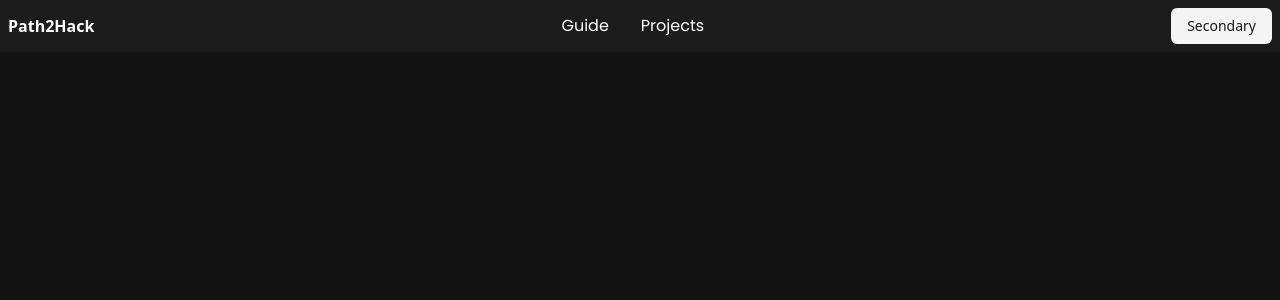
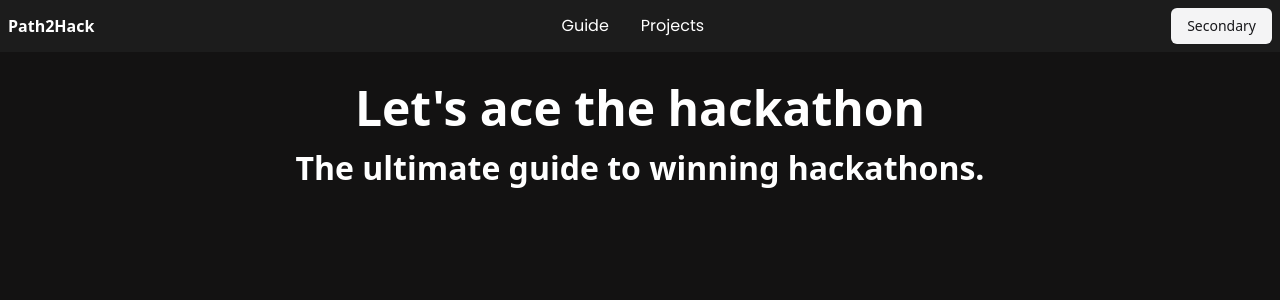
Before and after one commit to 0Armaan025/Path2Hack, a Next.js app in the folder client/path-2-hack/: page / in a window 1280 px wide. Shown: the top 300 px of the page. Built offline with nearby package versions, Linux system fonts and the light colour scheme.

Commit message:
added a bit of middlepart changes

```diff
--- a/client/path-2-hack/src/home/HomePage.tsx
+++ b/client/path-2-hack/src/home/HomePage.tsx
@@ -1,6 +1,7 @@
 import React from "react";
 import "./homepage.css";
 import Navbar from "@/components/navbar/Navbar";
+import MiddlePart from "./middle/MiddlePart";
 
 type Props = {};
 
@@ -8,6 +9,7 @@ const HomePage = (props: Props) => {
   return (
     <>
       <Navbar />
+      <MiddlePart />
     </>
   );
 };
--- /dev/null
+++ b/client/path-2-hack/src/home/middle/MiddlePart.tsx
@@ -0,0 +1,21 @@
+import React from "react";
+import "./middlepart.css";
+
+type Props = {};
+
+const MiddlePart = (props: Props) => {
+  return (
+    <>
+      <center>
+        <div className="middlePart flex flex-col justify-center items-center">
+          <h3 className="text-4xl text-white">Let's ace the hackathon</h3>
+          <h4 className="text-3xl text-white">
+            The ultimate guide to winning hackathons.
+          </h4>
+        </div>
+      </center>
+    </>
+  );
+};
+
+export default MiddlePart;
--- /dev/null
+++ b/client/path-2-hack/src/home/middle/middlepart.css
@@ -0,0 +1,19 @@
+.middlePart {
+  display: flex;
+  flex-direction: column;
+  justify-content: center;
+  align-items: center;
+}
+
+h3 {
+  margin-top: 20px;
+  font-size: 3rem;
+  color: white;
+  font-weight: 700;
+}
+
+h4 {
+  font-size: 2rem;
+  color: white;
+  font-weight: 600;
+}
```
